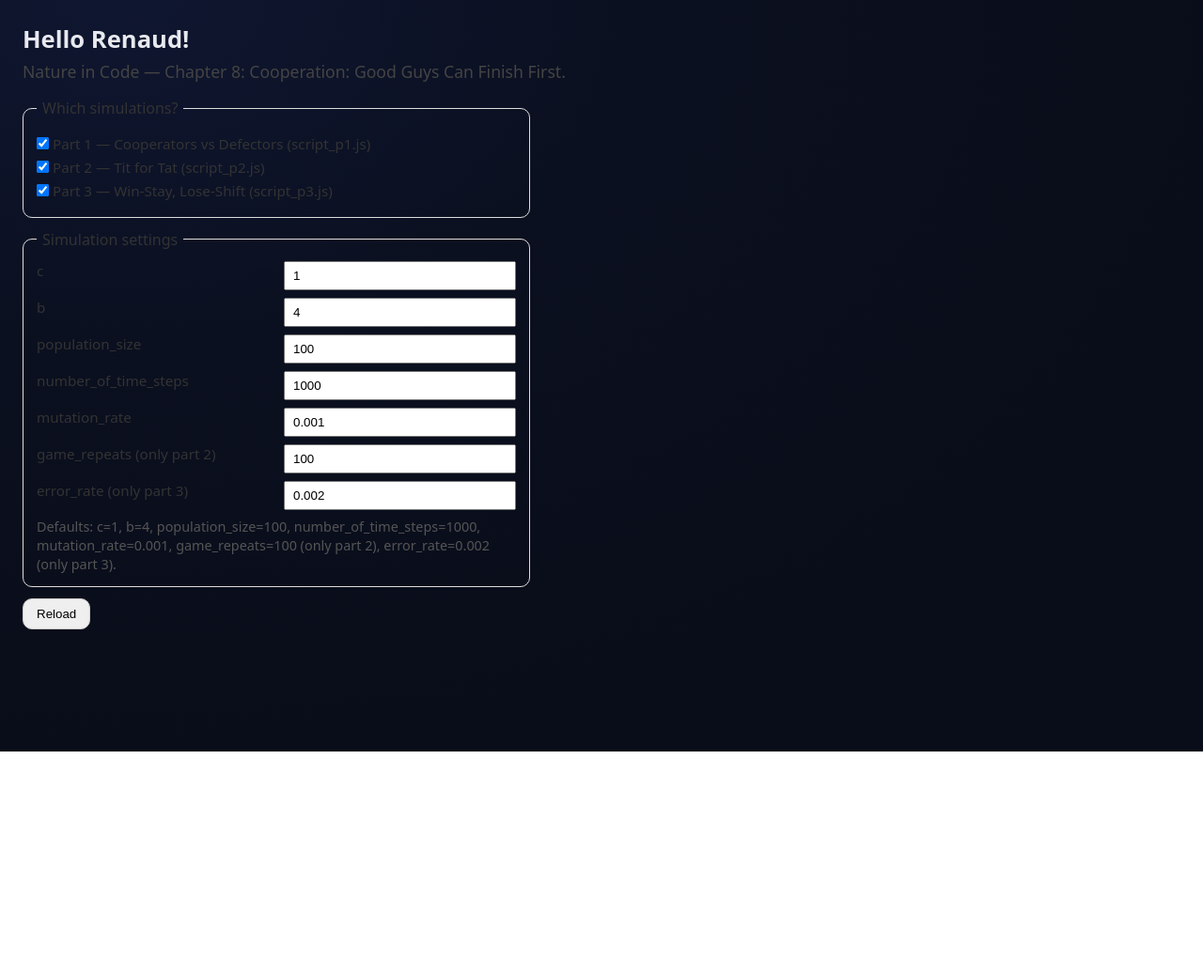
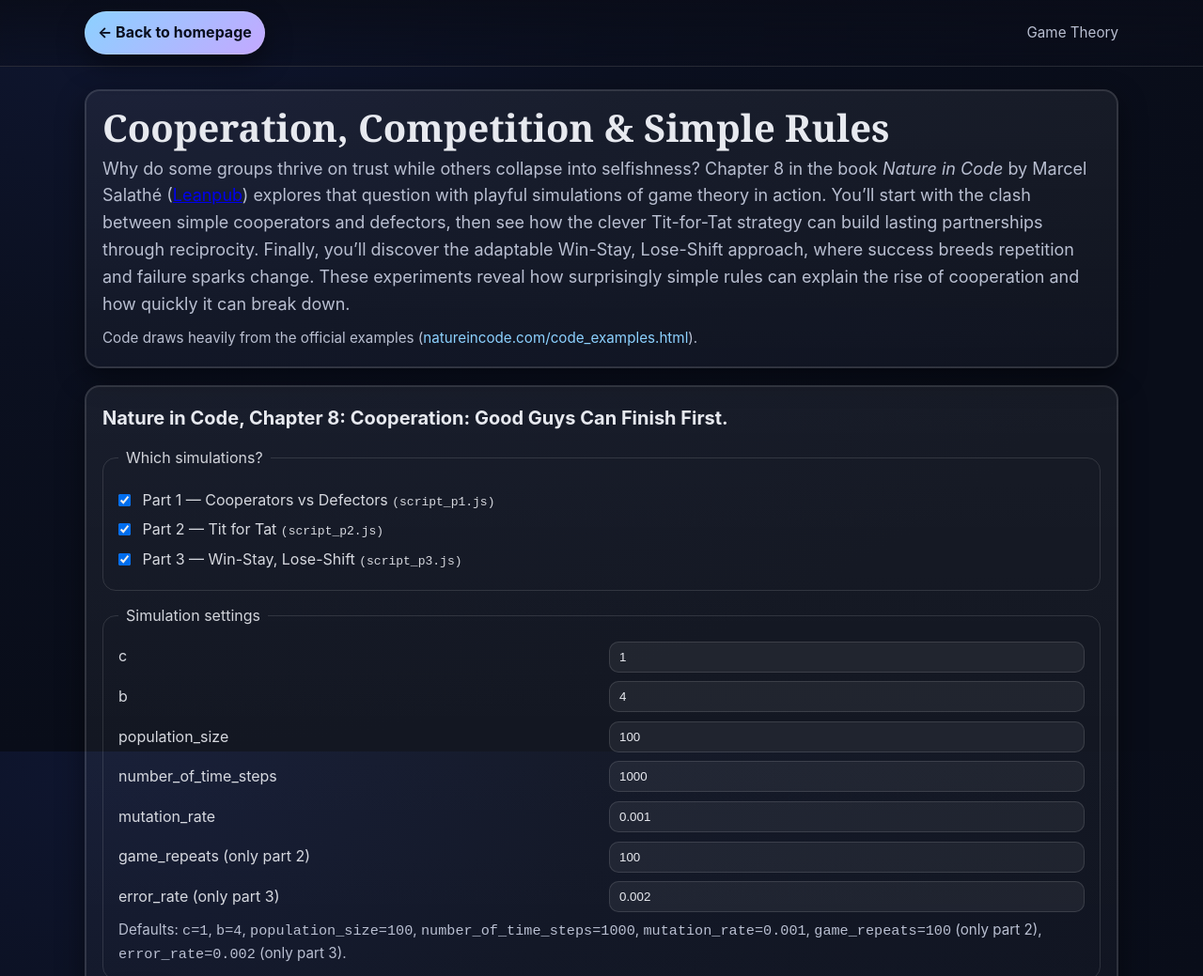
Before and after one commit to YaanAragon/MyWebsite, a plain HTML site: page projects/p1_game_theory/index.html in a window 1280 px wide. Shown: the top 1039 px of the page at 94% size. Before the commit the page ends 800 px from the top, so only its background shows below. Drawn offline with nearby package versions, Linux system fonts and the light colour scheme.

Commit message:
Improved style of all pages and added button back to home

```diff
--- /dev/null
+++ b/projects/p1_game_theory/css/game-theory.css
@@ -0,0 +1,177 @@
+/* ===== Tokens & Base ===== */
+:root{
+  --bg: #0b1020;
+  --panel: rgba(255,255,255,0.06);
+  --panel-2: rgba(255,255,255,0.03);
+  --text: #e7e9ef;
+  --muted: #b9bfd1;
+  --border: rgba(255,255,255,0.12);
+  --accent: #8cd1ff;
+  --accent-2: #c4a8ff;
+  --radius: 16px;
+  --shadow: 0 10px 30px rgba(0,0,0,0.45), inset 0 0 0 1px var(--border);
+  --wrap: min(1100px, 92vw);
+}
+
+html, body { height: 100%; }
+body.page-project-white{
+  margin: 0;
+  font-family: Inter, system-ui, -apple-system, Segoe UI, Roboto, "Helvetica Neue", Arial;
+  color: var(--text);
+  background: radial-gradient(1200px 800px at 10% 0%, #0f1630 0%, #0b1020 45%, #090d19 100%);
+  line-height: 1.6;
+  -webkit-font-smoothing: antialiased;
+}
+
+/* ===== Layout helpers ===== */
+.wrap{
+  width: var(--wrap);
+  margin-inline: auto;
+}
+
+/* ===== Topbar ===== */
+.topbar{
+  position: sticky; top: 0; z-index: 10;
+  background: linear-gradient(180deg, rgba(10,13,25,0.9), rgba(10,13,25,0.4));
+  border-bottom: 1px solid var(--border);
+  backdrop-filter: blur(8px) saturate(1.1);
+}
+.topbar .wrap{
+  display: flex; align-items: center; justify-content: space-between;
+  padding: 12px 0;
+}
+.back-btn{
+  display: inline-block;
+  text-decoration: none;
+  color: #0a0f1f;
+  font-weight: 700;
+  background: linear-gradient(135deg, var(--accent), var(--accent-2));
+  padding: 10px 14px;
+  border-radius: 999px;
+  box-shadow: var(--shadow);
+}
+.back-btn:focus-visible{ outline: 2px solid var(--accent); outline-offset: 2px; }
+.page-tag{
+  color: var(--muted);
+  font-size: 0.95rem;
+}
+
+/* ===== Content ===== */
+.content{
+  padding: 24px 0 48px;
+  display: grid;
+  gap: 18px;
+}
+
+/* ===== Cards ===== */
+.card{
+  background: linear-gradient(180deg, var(--panel), var(--panel-2));
+  border: 1px solid var(--border);
+  border-radius: var(--radius);
+  box-shadow: var(--shadow);
+  padding: 18px;
+}
+
+/* ===== Intro ===== */
+.title{
+  margin: 0 0 8px;
+  font-family: "Fraunces", ui-serif, Georgia, serif;
+  font-size: clamp(28px, 4.5vw, 40px);
+  line-height: 1.1;
+}
+.lede{
+  margin: 0 0 10px;
+  color: var(--muted);
+  font-size: clamp(16px, 1.6vw, 18px);
+}
+.source-note{
+  margin: 6px 0 0;
+  color: var(--muted);
+  font-size: 0.95rem;
+}
+.source-note a{
+  color: var(--accent);
+  text-decoration: none;
+}
+.source-note a:hover{ text-decoration: underline; }
+
+/* ===== Section titles ===== */
+.section-title{
+  margin: 0 0 10px;
+  font-size: 1.25rem;
+  font-weight: 700;
+}
+
+/* ===== Fieldsets / Controls ===== */
+.nice-fieldset{
+  border: 1px solid var(--border);
+  border-radius: 14px;
+  padding: 14px 16px;
+  margin: 14px 0;
+}
+.nice-fieldset legend{
+  padding: 0 8px;
+  color: var(--text);
+  opacity: 0.9;
+}
+.choice{
+  display: block;
+  margin: .35rem 0;
+  color: var(--text);
+}
+.choice input{ transform: translateY(1px); margin-right: .5rem; }
+
+.grid{
+  display: grid;
+  grid-template-columns: 1fr 1fr;
+  gap: .6rem 1rem;
+  align-items: center;
+}
+label{ color: var(--text); opacity: 0.92; }
+input[type="number"]{
+  padding: 8px 10px;
+  border-radius: 10px;
+  border: 1px solid var(--border);
+  background: rgba(255,255,255,0.06);
+  color: var(--text);
+  outline: none;
+}
+input[type="number"]:focus{
+  border-color: rgba(255,255,255,0.22);
+  box-shadow: 0 0 0 3px rgba(140, 209, 255, 0.18);
+}
+
+.hint{
+  color: var(--muted);
+  font-size: .95rem;
+  margin: .4rem 0 0;
+}
+
+/* ===== Actions ===== */
+.actions{ margin-top: 10px; }
+.btn-primary{
+  appearance: none;
+  border: 1px solid var(--border);
+  background: linear-gradient(135deg, var(--accent), var(--accent-2));
+  color: #0a0f1f;
+  font-weight: 700;
+  padding: 10px 16px;
+  border-radius: 999px;
+  cursor: pointer;
+  box-shadow: var(--shadow);
+  transition: transform .15s ease, box-shadow .15s ease;
+}
+.btn-primary:hover{ transform: translateY(-2px); }
+.btn-primary:focus-visible{ outline: 2px solid var(--accent); outline-offset: 2px; }
+
+/* ===== Charts ===== */
+.charts #chartArea{
+  margin-top: 8px;
+  /* Let D3 charts breathe inside the card */
+}
+svg{ max-width: 100%; height: auto; }
+
+/* ===== Responsive ===== */
+@media (max-width: 780px){
+  .grid{ grid-template-columns: 1fr; }
+}
--- a/projects/p1_game_theory/index.html
+++ b/projects/p1_game_theory/index.html
@@ -9,70 +9,79 @@
     type="text/javascript">
   </script>
 
-<!-- Defer GA init until consent is given -->
-<!-- <script type="text/plain" data-cookieconsent="statistics" src="/js/ga-init.js"></script> -->
   <!-- Google tag (gtag.js) -->
   <script async src="https://www.googletagmanager.com/gtag/js?id=G-WRMFW9VXZL"></script>
   <script>
     window.dataLayer = window.dataLayer || [];
     function gtag(){dataLayer.push(arguments);}
     gtag('js', new Date());
-
     gtag('config', 'G-WRMFW9VXZL');
   </script>
 
   <meta charset="UTF-8" />
   <meta name="viewport" content="width=device-width, initial-scale=1.0" />
   <title>My game theory simulations</title>
+
+  <!-- Your global site CSS -->
   <link rel="stylesheet" href="/css/style.css" />
-
+  <!-- Page-specific modern styles -->
+  <link rel="stylesheet" href="./css/game-theory.css" />
 
   <!-- D3 and your chart helper stay as they were -->
   <script src="https://d3js.org/d3.v7.js"></script>
   <script src="./js/draw_line_chart.js"></script>
+</head>
 
-  <style>
-    :root { --w: 540px; }
-    body { font-family: system-ui, -apple-system, Segoe UI, Roboto, sans-serif; line-height: 1.4; margin: 24px; }
-    h1 { margin: 0 0 4px; font-size: 1.6rem; }
-    h2 { margin: 0 0 16px; font-weight: 500; font-size: 1.1rem; color: #444; }
-    fieldset { max-width: var(--w); border: 1px solid #ddd; border-radius: 10px; padding: 12px 14px; }
-    legend { padding: 0 6px; color: #333; }
-    .grid { display: grid; grid-template-columns: 1fr 1fr; gap: .5rem 1rem; }
-    label { font-size: .95rem; color: #333; }
-    input[type="number"] { padding: 6px 8px; }
-    .actions { margin-top: 12px; }
-    button { padding: 8px 14px; border-radius: 10px; border: 1px solid #ccc; cursor: pointer; }
-    button:hover { background: #f6f6f6; }
-    #chartArea { margin-top: 18px; }
-  </style>
+<body class="page-project-white">
+  <!-- Topbar with Back button -->
+  <header class="topbar">
+    <div class="wrap">
+      <a class="back-btn" href="https://aragon.org.uk/index.html" aria-label="Back to homepage">← Back to homepage</a>
+      <span class="page-tag">Game Theory</span>
+    </div>
+  </header>
 
+  <main class="content wrap">
+    <!-- Intro -->
+    <section class="intro card">
+      <h1 class="title">Cooperation, Competition & Simple Rules</h1>
+      <p class="lede">
+        Why do some groups thrive on trust while others collapse into selfishness? Chapter 8 in the book <em>Nature in Code</em> by Marcel Salathé
+        (<a href="https://leanpub.com/natureincode" target="_blank" rel="noopener">Leanpub</a>) explores that question with playful simulations of game theory in action.
+        You’ll start with the clash between simple cooperators and defectors, then see how the clever Tit-for-Tat strategy can build lasting partnerships through reciprocity.
+        Finally, you’ll discover the adaptable Win-Stay, Lose-Shift approach, where success breeds repetition and failure sparks change.
+        These experiments reveal how surprisingly simple rules can explain the rise of cooperation and how quickly it can break down.
+      </p>
+      <p class="source-note">
+        Code draws heavily from the official examples
+        (<a href="http://www.natureincode.com/code_examples.html" target="_blank" rel="noopener">natureincode.com/code_examples.html</a>).
+      </p>
+    </section>
 
-</head>
-<body class="page-project-white">
-
-  <main>
-    <h1>Hello Renaud!</h1>
-    <h2>Nature in Code — Chapter 8: Cooperation: Good Guys Can Finish First.</h2>
+    <!-- Controls -->
+    <section class="controls card">
+      <h2 class="section-title">Nature in Code, Chapter 8: Cooperation: Good Guys Can Finish First.</h2>
 
       <!-- Which simulations to load -->
-    <fieldset>
+      <fieldset class="nice-fieldset">
         <legend>Which simulations?</legend>
-      <label style="display:block; margin:.25rem 0;">
-        <input id="chkP1" type="checkbox" checked> Part 1 — Cooperators vs Defectors (script_p1.js)
+        <label class="choice">
+          <input id="chkP1" type="checkbox" checked>
+          <span>Part 1 — Cooperators vs Defectors <code>(script_p1.js)</code></span>
         </label>
-      <label style="display:block; margin:.25rem 0;">
-        <input id="chkP2" type="checkbox" checked> Part 2 — Tit for Tat (script_p2.js)
+        <label class="choice">
+          <input id="chkP2" type="checkbox" checked>
+          <span>Part 2 — Tit for Tat <code>(script_p2.js)</code></span>
         </label>
-      <label style="display:block; margin:.25rem 0;">
-        <input id="chkP3" type="checkbox" checked> Part 3 — Win-Stay, Lose-Shift (script_p3.js)
+        <label class="choice">
+          <input id="chkP3" type="checkbox" checked>
+          <span>Part 3 — Win-Stay, Lose-Shift <code>(script_p3.js)</code></span>
         </label>
       </fieldset>
 
       <!-- Parameter inputs -->
-    <fieldset style="margin-top: 12px;">
+      <fieldset class="nice-fieldset">
         <legend>Simulation settings</legend>
-
         <div class="grid">
           <label for="inputC">c</label>
           <input id="inputC" type="number" step="any" value="1">
@@ -96,24 +105,29 @@
           <input id="inputErrorRate" type="number" step="any" min="0" value="0.002">
         </div>
 
-      <p style="font-size:.9rem; color:#555; margin:.5rem 0 0;">
-        Defaults: c=1, b=4, population_size=100, number_of_time_steps=1000, mutation_rate=0.001, game_repeats=100 (only part 2), error_rate=0.002 (only part 3).
+        <p class="hint">
+          Defaults: <code>c=1</code>, <code>b=4</code>, <code>population_size=100</code>,
+          <code>number_of_time_steps=1000</code>, <code>mutation_rate=0.001</code>,
+          <code>game_repeats=100</code> (only part 2), <code>error_rate=0.002</code> (only part 3).
         </p>
       </fieldset>
 
       <!-- Single control button -->
       <div class="actions">
-      <button id="reloadButton">Reload</button>
+        <button id="reloadButton" class="btn-primary">Reload</button>
       </div>
+    </section>
 
-    <!-- Optional container if your scripts want to attach charts here -->
+    <!-- Chart output area -->
+    <section class="charts card">
+      <h2 class="section-title">Results</h2>
       <div id="chartArea"></div>
+    </section>
   </main>
 
-  <!-- Loader logic -->
+  <!-- Loader logic (unchanged) -->
   <script>
   (function () {
-    // Update these paths if your scripts are in ./js/
     const demoMap = {
       p1: './js/script_p1.js',
       p2: './js/script_p2.js',
@@ -121,10 +135,8 @@
     };
 
     function clearOldOutputs() {
-      // Remove charts (SVGs) and the <p> notes your scripts add at body level
       document.querySelectorAll('svg').forEach(el => el.remove());
       document.querySelectorAll('body > p').forEach(el => el.remove());
-      // Remove previously injected simulation scripts (but NOT global libs)
       document.querySelectorAll('[data-demo-script]').forEach(s => s.remove());
     }
 
@@ -153,7 +165,6 @@
       return sel;
     }
 
-    // Wait until draw_line_chart is available (poll up to ~2s)
     function waitForChartHelper(timeoutMs = 2000, intervalMs = 50) {
       return new Promise((resolve, reject) => {
         const start = Date.now();
@@ -170,7 +181,6 @@
       return new Promise((resolve, reject) => {
         const tag = document.createElement('script');
         tag.src = src;
-        // Dynamically-inserted scripts execute immediately on load
         tag.async = false;
         tag.setAttribute('data-demo-script', '');
         tag.onload  = () => resolve();
@@ -181,11 +191,8 @@
 
     async function runSelectedOnReload() {
       clearOldOutputs();
-
-      // Make config globally available to all simulation files
       window.simConfig = collectSimConfig();
 
-      // Ensure the chart helper is ready BEFORE any simulation runs
       try {
         await waitForChartHelper();
       } catch (e) {
@@ -196,11 +203,10 @@
 
       const selected = collectSelection().map(k => demoMap[k]).filter(Boolean);
       for (const src of selected) {
-        await loadDemo(src); // each script runs once on load and calls draw_line_chart(...)
+        await loadDemo(src);
       }
     }
 
-    // Only run when Reload is clicked (no auto-run on page load)
     window.addEventListener('DOMContentLoaded', () => {
       document.getElementById('reloadButton').addEventListener('click', runSelectedOnReload);
     });
--- /dev/null
+++ b/projects/p2_brownian_motion/css/brownian.css
@@ -0,0 +1,51 @@
+/* ===== Brownian Motion Project — custom styles to complement Tailwind ===== */
+
+/* Smooth scroll for anchor links */
+html { scroll-behavior: smooth; }
+
+/* Modern accent variables (kept in case you want to reuse) */
+:root{
+  --accent: #8cd1ff;
+  --accent-2: #c4a8ff;
+}
+
+/* Fancy underline for links (used via class="link-underline") */
+.link-underline {
+  background-image: linear-gradient(currentColor, currentColor);
+  background-size: 0% 2px;
+  background-position: 0 100%;
+  background-repeat: no-repeat;
+  transition: background-size 200ms ease;
+}
+.link-underline:hover { background-size: 100% 2px; }
+
+/* Code block tweaks (Prism) */
+pre[class*="language-"] {
+  border-radius: 0.75rem;
+  padding: 1rem;
+}
+
+/* Highlighted inline links to make them stand out in paragraphs */
+/* make sure this file is loaded after the global CSS */
+.highlight-link {
+  font-weight: 700;
+  color: #4c01a7 !important; /* or your var(--accent) if you prefer */
+  text-decoration: none;
+}
+.highlight-link:hover { text-decoration: underline; }
+
+
+/* Back button styling — consistent with your site's modern look */
+.back-btn{
+  display: inline-block;
+  text-decoration: none;
+  color: #0a0f1f;
+  font-weight: 700;
+  background: linear-gradient(135deg, var(--accent), var(--accent-2));
+  padding: 8px 12px;
+  border-radius: 999px;
+  box-shadow: 0 10px 30px rgba(0,0,0,0.45), inset 0 0 0 1px rgba(255,255,255,0.12);
+  transition: transform .15s ease, box-shadow .15s ease;
+}
+.back-btn:hover { transform: translateY(-1px); }
+.back-btn:focus-visible{ outline: 2px solid var(--accent); outline-offset: 2px; }
```
Also changed, not shown: projects/p2_brownian_motion/index.html (+24 -25 lines), projects/p3_road_network/index.html (+20 -0 lines), projects/p4_seeing_physics/index.html (+24 -4 lines). Lines whose indentation alone changed are shown as unchanged.
